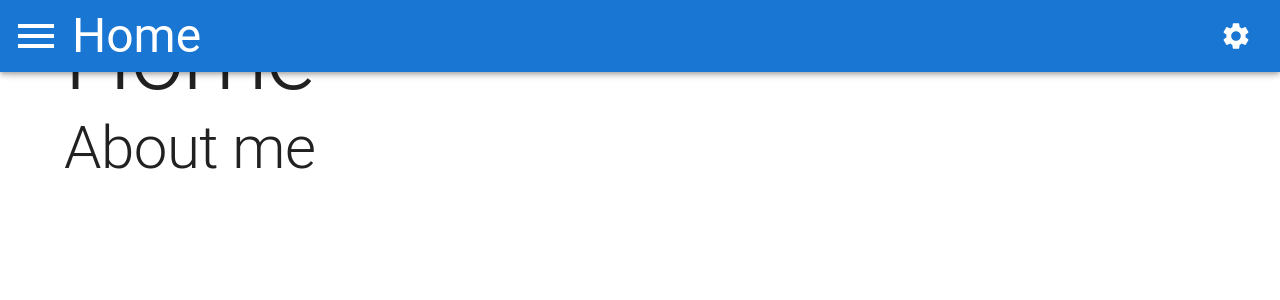
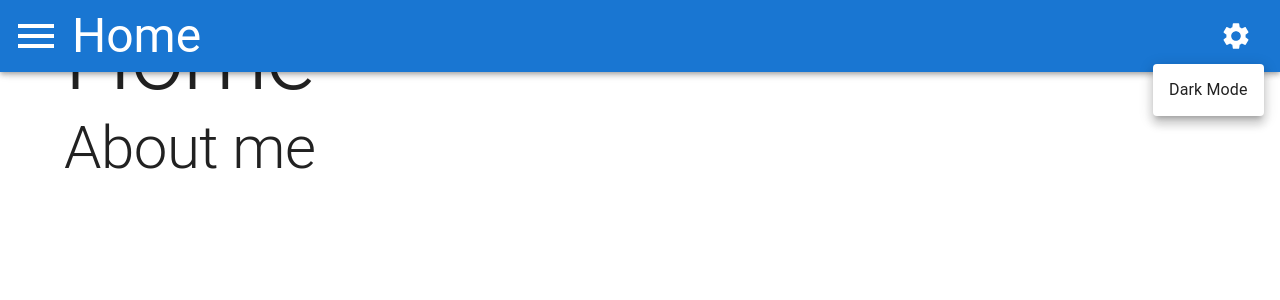
Before and after one commit to SeraphelCelaena/serpag-website, a Next.js app in the folder frontend/: page / in a window 1280 px wide. Both pictures are taken after a click on the button 1236 px from the left and 36 px from the top of the page. Shown: the top 300 px of the page. Built offline with nearby package versions, Linux system fonts and the light colour scheme.

Commit message:
settings menu

```diff
--- a/frontend/src/components/Navbar.tsx
+++ b/frontend/src/components/Navbar.tsx
@@ -2,6 +2,8 @@
 import AppBar from '@mui/material/AppBar';
 import Drawer from '@mui/material/Drawer';
 import IconButton from '@mui/material/IconButton';
+import Menu from '@mui/material/Menu';
+import MenuItem from '@mui/material/MenuItem';
 import Toolbar from '@mui/material/Toolbar';
 import Typography from '@mui/material/Typography';
 
@@ -10,17 +12,29 @@ import MenuIcon from '@mui/icons-material/Menu';
 import SettingsIcon from '@mui/icons-material/Settings';
 
 // React Imports
-import { useState } from 'react';
+import { useState, MouseEvent } from 'react';
 
 export default function Navbar() {
 	const [drawerOpen, setDrawerOpen] = useState(false);
+	const [menuOpen, setMenuOpen] = useState(false);
+	const [menuAnchor, setMenuAnchor] = useState<null | HTMLElement>(null);
 
-	const handleClose = () => {
+	const handleDrawerOpen = () => {
+		setDrawerOpen(true);
+	}
+
+	const handleDrawerClose = () => {
 		setDrawerOpen(false);
 	}
 
-	const handleOpen = () => {
-		setDrawerOpen(true);
+	const handleMenuOpen = (event: MouseEvent<HTMLButtonElement>) => {
+		setMenuOpen(true);
+		setMenuAnchor(event.currentTarget);
+	}
+
+	const handleMenuClose = () => {
+		setMenuOpen(false);
+		setMenuAnchor(null);
 	}
 
 	return (
@@ -32,8 +46,8 @@ export default function Navbar() {
 			>
 				<Toolbar disableGutters>
 					<IconButton
+						onClick={handleDrawerOpen}
 						size="large"
-						onClick={handleOpen}
 						color="inherit"
 					>
 						<MenuIcon
@@ -48,6 +62,7 @@ export default function Navbar() {
 						Home
 					</Typography>
 					<IconButton
+						onClick={handleMenuOpen}
 						size="large"
 						color="inherit"
 						sx={{
@@ -61,11 +76,20 @@ export default function Navbar() {
 							}}
 						/>
 					</IconButton>
+					<Menu
+						open={menuOpen}
+						onClose={handleMenuClose}
+						anchorEl={menuAnchor}
+					>
+						<MenuItem>
+							Dark Mode
+						</MenuItem>
+					</Menu>
 				</Toolbar>
 			</AppBar>
 			<Drawer
 				open={drawerOpen}
-				onClose={handleClose}
+				onClose={handleDrawerClose}
 				PaperProps={{
 					sx: {
 						width: {
```
